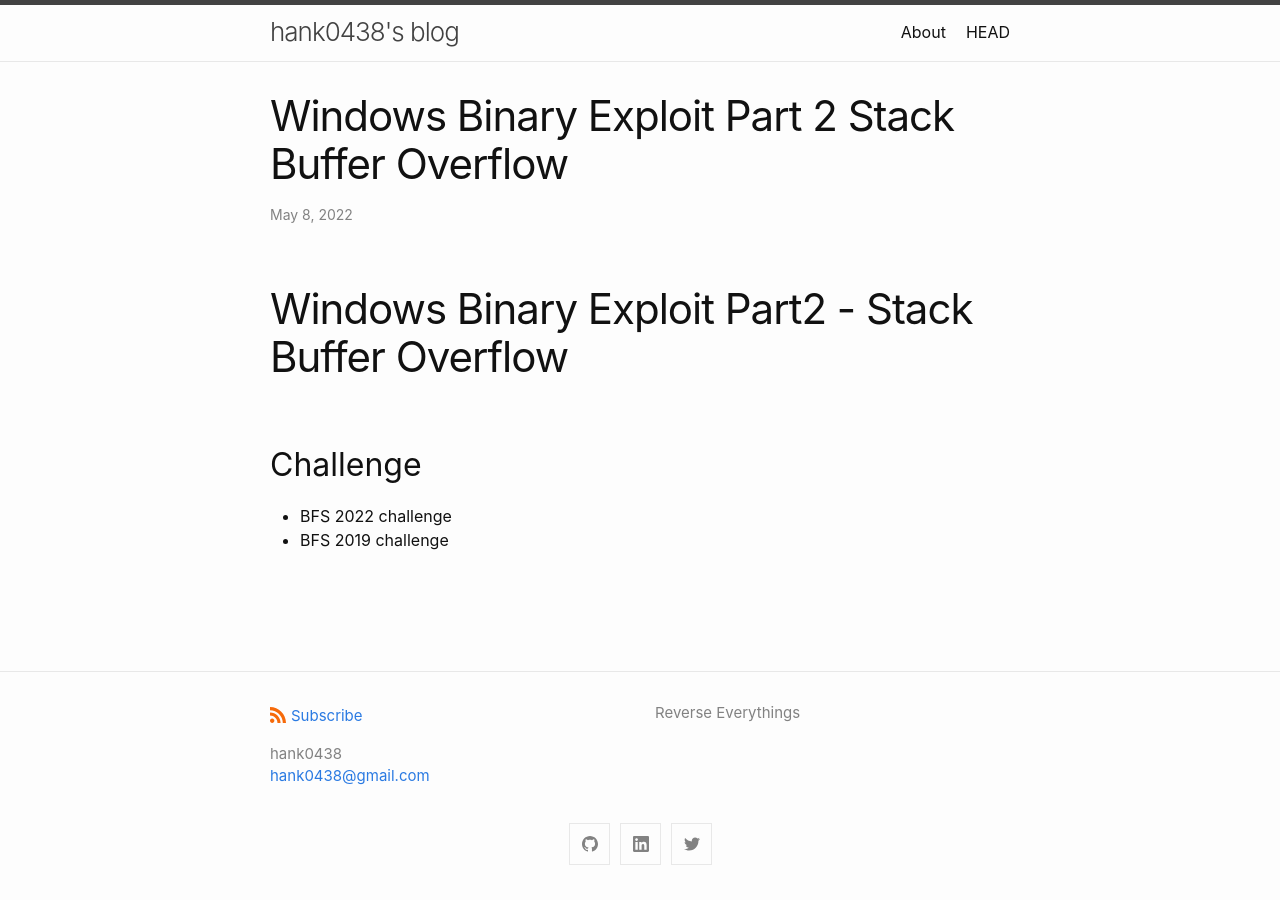
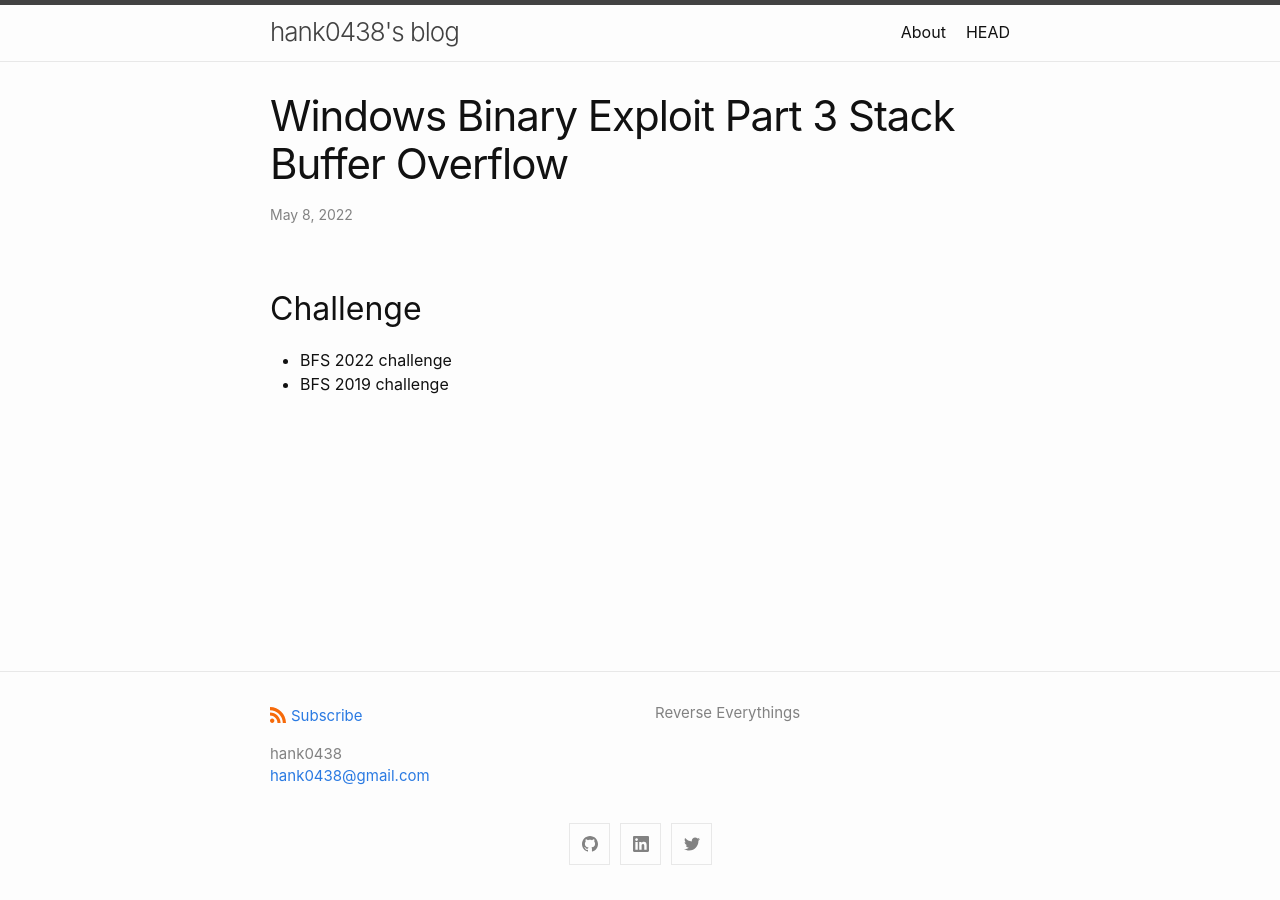
Before and after one commit to Hank0438/hank0438.github.io, a Jekyll site: the page built from _posts/2022-05-08-Windows-Binary-Exploit-Part-3-Stack-Buffer-Overflow.md, in a window 1280 px wide. Built offline with Jekyll 4.4.1, drawn with Linux system fonts in a browser that asks for light colours; our own code applies the rules of GitHub Pages for plain Markdown files.

Commit message:
Update and rename 2022-05-08-Windows-Binary-Exploit-Part-2-Stack-Buffer-Overflow.md to 2022-05-08-Windows-Binary-Exploit-Part-3-Stack-Buffer-Overflow.md

```diff
--- a/_posts/2022-05-08-Windows-Binary-Exploit-Part-2-Stack-Buffer-Overflow.md
+++ b/_posts/2022-05-08-Windows-Binary-Exploit-Part-3-Stack-Buffer-Overflow.md
@@ -1,4 +1,4 @@
-# Windows Binary Exploit Part2 - Stack Buffer Overflow
+
 ## Challenge
 * BFS 2022 challenge
 * BFS 2019 challenge
```
